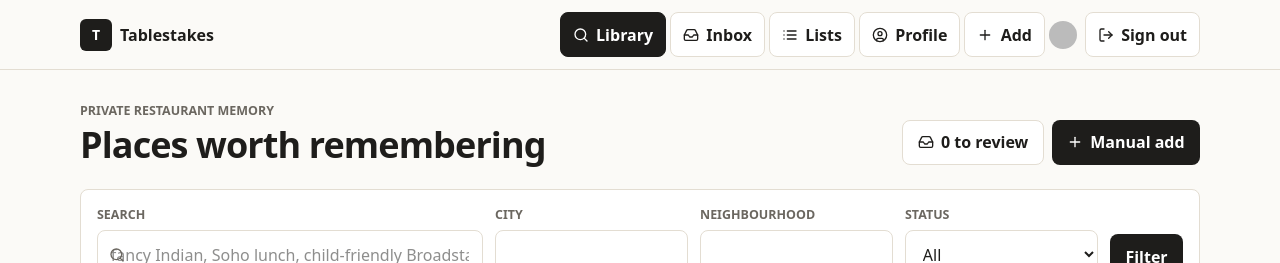
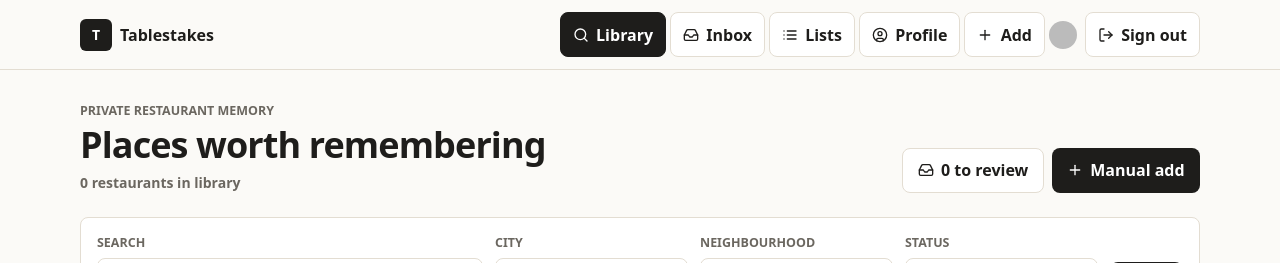
Before and after one commit to Modikai77/tablestakes, a Next.js app: page / in a window 1280 px wide. Shown: the top 263 px of the page. Built offline with nearby package versions, Linux system fonts and the light colour scheme; no server answers; the database is empty; sample sign-in values are in the browser's storage.

Commit message:
Show filtered restaurant count

```diff
--- a/src/app/page.tsx
+++ b/src/app/page.tsx
@@ -29,6 +29,7 @@ export default async function Home({
         <div>
           <p className="label">Private restaurant memory</p>
           <h1 className="mt-1 text-3xl font-semibold tracking-tight md:text-4xl">Places worth remembering</h1>
+          <p className="mt-2 text-sm font-semibold text-[var(--muted)]">{restaurants.length} {restaurants.length === 1 ? "restaurant" : "restaurants"} in library</p>
         </div>
         <div className="flex flex-wrap gap-2">
           <Link className="button secondary" href="/sources">
```
